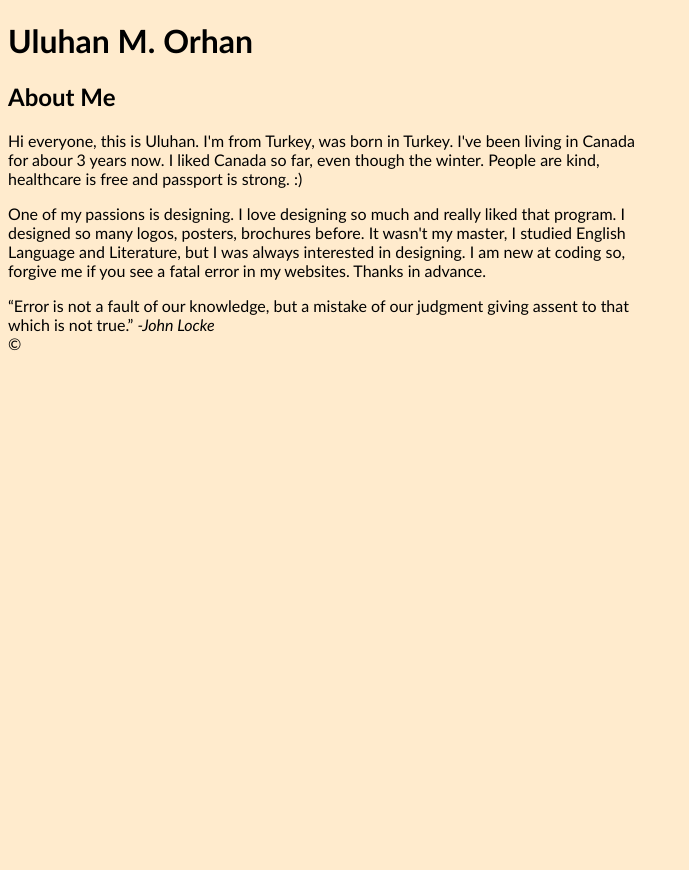
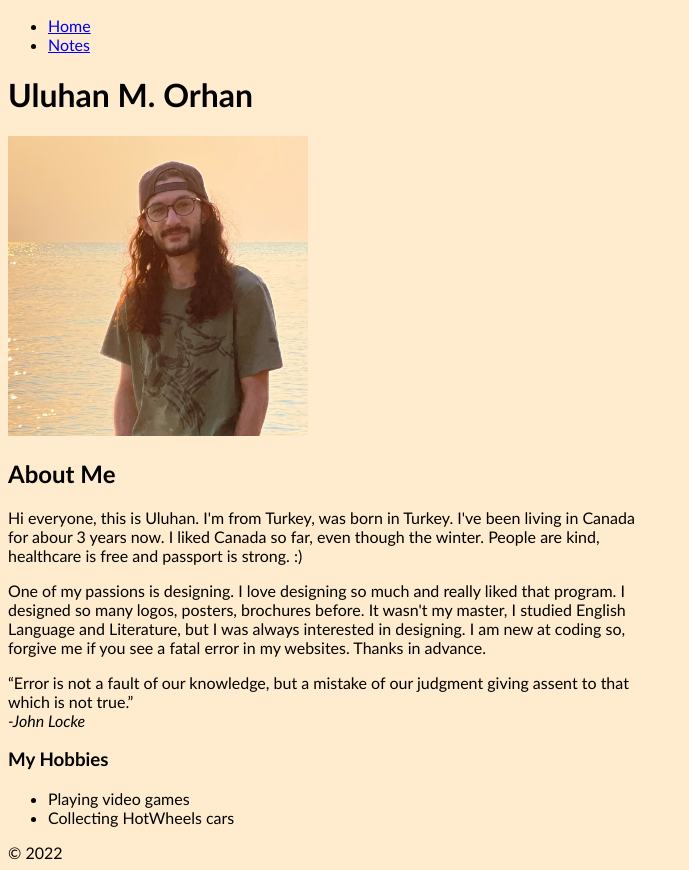
Before and after one commit to orha0001/html-assignment, a plain HTML site: page index.html in a window 1280 px wide. Shown: the whole page, without its empty margins (0-689 px from the left). Before the commit the page ends 800 px from the top, so only its background shows below. Drawn offline with Linux system fonts and the light colour scheme.

Commit message:
navigation and hobbies added

```diff
--- a/index.html
+++ b/index.html
@@ -17,7 +17,14 @@
 
 </head>
 <body>
+    <nav>
+        <ul>
+            <li><a href="index.html">Home</a></li>
+            <li><a href="notes.html">Notes</a></li>
+        </ul>
+        </nav>
     <h1>Uluhan M. Orhan</h1>
+    <img src="images/IMG_7875.jpeg" alt="Uluhan M. Orhan" width="300">
     <article>
         <h2>About Me</h2>
         <p>
@@ -26,9 +33,14 @@
         <p>
             One of my passions is designing. I love designing so much and really liked that program. I designed so many logos, posters, brochures before. It wasn't my master, I studied English Language and Literature, but I was always interested in designing. I am new at coding so, forgive me if you see a fatal error in my websites. Thanks in advance.
         </p>
-        <q>Error is not a fault of our knowledge, but a mistake of our judgment giving assent to that which is not true.</q>
+        <q>Error is not a fault of our knowledge, but a mistake of our judgment giving assent to that which is not true.</q> <br>
         <cite>-John Locke</cite>
+        <h3>My Hobbies</h3>
+        <ul>
+            <li>Playing video games</li>
+            <li>Collecting HotWheels cars</li>
+        </ul>
     </article>
-    <footer>&copy;</footer>
+    <footer>&copy; 2022</footer>
 </body>
 </html>
```
Also changed, not shown: notes.html (added, +47 -0 lines), images/IMG_7875.jpeg (added).
